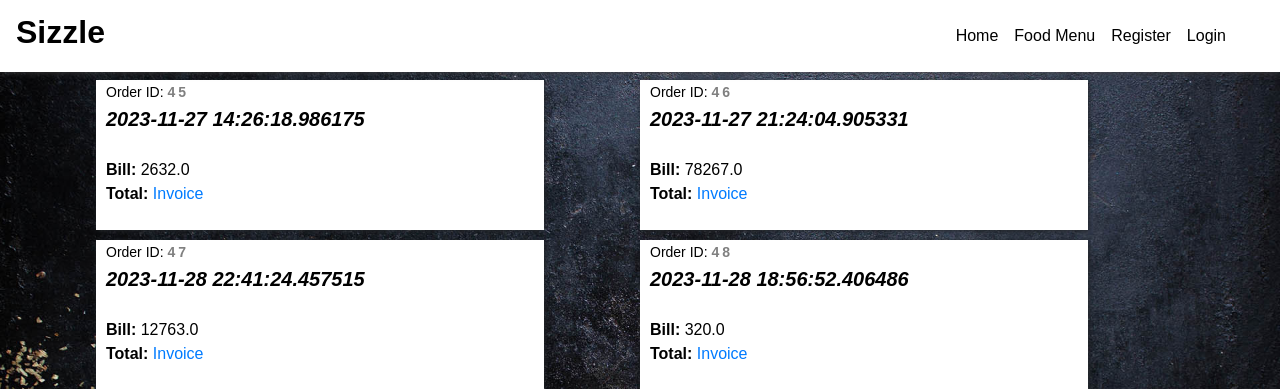
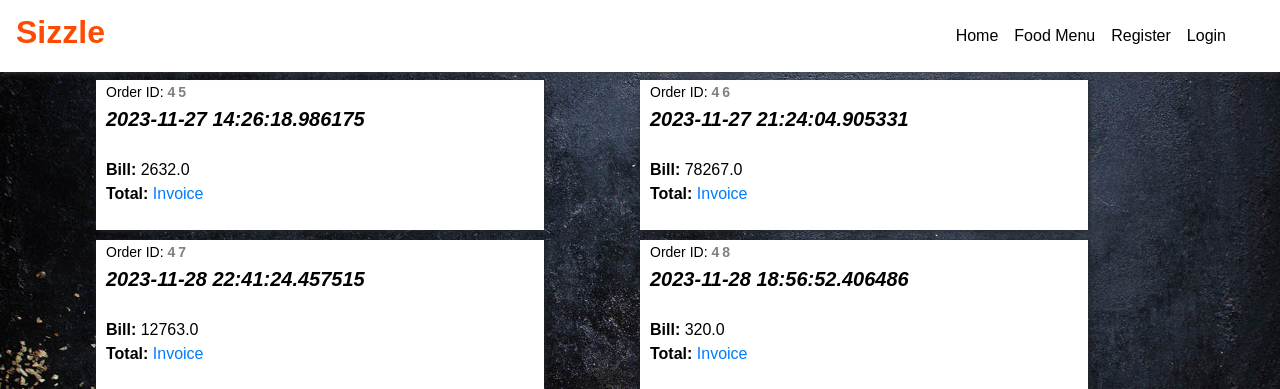
Before and after one commit to 20014606/FoodPlaza, a Django app: page /orders in a window 1280 px wide. Shown: the top 389 px of the page. Run offline with Django 3.2, Linux system fonts and the light colour scheme; data comes from the database, SQL or seed files in the repository; both versions use the stored data as it was after the commit; some libraries are stand-ins or nearby versions.

Commit message:
updated style code

```diff
--- a/FoodProject/Templates/Foodapp/addcust.html
+++ b/FoodProject/Templates/Foodapp/addcust.html
@@ -22,7 +22,7 @@
 	<link rel="shortcut icon" href="{% static 'images/favico.png' %}" type="image/x-icon">
   </head>
     <nav class="navbar navbar-expand-lg navbar-light" style="position: fixed;width:100%;background-image: linear-gradient(180deg,#FFF,#FFF);box-shadow: 0px 0px 7px 0px #404040;">
-      <a class="navbar-brand" href="/"><h2 style="color:black;font-family:sans-serif;font-weight:bolder;"><b>Sizzle</b></h2></a>
+      <a class="navbar-brand" href="/"><h2 style="color:#fe4b03;font-family:sans-serif;font-weight:bolder;"><b>Sizzle</b></h2></a>
       <button class="navbar-toggler" type="button" data-toggle="collapse" data-target="#navbarSupportedContent" aria-controls="navbarSupportedContent" aria-expanded="false" aria-label="Toggle navigation">
         <span class="navbar-toggler-icon"></span>
       </button>
--- a/FoodProject/Templates/Foodapp/cartlist.html
+++ b/FoodProject/Templates/Foodapp/cartlist.html
@@ -36,7 +36,7 @@
 </script>
   </head>
     <nav class="navbar navbar-expand-lg navbar-light" style="position: fixed;width:100%;background-image: linear-gradient(180deg,#FFF,#FFF);box-shadow: 0px 0px 7px 0px #404040;">
-      <a class="navbar-brand" href="/"><h2 style="color:black;font-family:sans-serif;font-weight:bolder;"><b>Sizzle</b></h2></a>
+      <a class="navbar-brand" href="/"><h2 style="color:#fe4b03;font-family:sans-serif;font-weight:bolder;"><b>Sizzle</b></h2></a>
       <button class="navbar-toggler" type="button" data-toggle="collapse" data-target="#navbarSupportedContent" aria-controls="navbarSupportedContent" aria-expanded="false" aria-label="Toggle navigation">
         <span class="navbar-toggler-icon"></span>
       </button>
--- a/FoodProject/Templates/Foodapp/foodlist.html
+++ b/FoodProject/Templates/Foodapp/foodlist.html
@@ -30,7 +30,7 @@
     </header>
 
     <nav class="navbar navbar-expand-lg navbar-light" style="width:100%;background-image: linear-gradient(180deg,#FFF,#FFF);box-shadow: 0px 0px 7px 0px #404040;">
-      <a class="navbar-brand" href="/"><h2 style="color:black;font-family:sans-serif;font-weight:bolder;"><b>Sizzle</b></h2></a>
+      <a class="navbar-brand" href="/"><h2 style="color:#fe4b03;font-family:sans-serif;font-weight:bolder;"><b>Sizzle</b></h2></a>
       <button class="navbar-toggler" type="button" data-toggle="collapse" data-target="#navbarSupportedContent" aria-controls="navbarSupportedContent" aria-expanded="false" aria-label="Toggle navigation">
         <span class="navbar-toggler-icon"></span>
       </button>
--- a/FoodProject/Templates/Foodapp/orderlist.html
+++ b/FoodProject/Templates/Foodapp/orderlist.html
@@ -22,7 +22,7 @@
 	<link rel="shortcut icon" href="{% static 'images/favico.png' %}" type="image/x-icon">
   </head>
     <nav class="navbar navbar-expand-lg navbar-light" style="position: fixed;width:100%;background-image: linear-gradient(180deg,#FFF,#FFF);box-shadow: 0px 0px 7px 0px #404040;">
-      <a class="navbar-brand" href="/"><h2 style="color:black;font-family:sans-serif;font-weight:bolder;"><b>Sizzle</b></h2></a>
+      <a class="navbar-brand" href="/"><h2 style="color:#fe4b03;font-family:sans-serif;font-weight:bolder;"><b>Sizzle</b></h2></a>
       <button class="navbar-toggler" type="button" data-toggle="collapse" data-target="#navbarSupportedContent" aria-controls="navbarSupportedContent" aria-expanded="false" aria-label="Toggle navigation">
         <span class="navbar-toggler-icon"></span>
       </button>
--- a/FoodProject/Templates/Foodapp/updatefood.html
+++ b/FoodProject/Templates/Foodapp/updatefood.html
@@ -22,7 +22,7 @@
 	<link rel="shortcut icon" href="{% static 'images/favico.png' %}" type="image/x-icon">
   </head>
     <nav class="navbar navbar-expand-lg navbar-light" style="position: fixed;width:100%;background-image: linear-gradient(180deg,#FFF,#FFF);box-shadow: 0px 0px 7px 0px #404040;">
-      <a class="navbar-brand" href="/"><h2 style="color:black;font-family:sans-serif;font-weight:bolder;"><b>Sizzle</b></h2></a>
+      <a class="navbar-brand" href="/"><h2 style="color:#fe4b03;font-family:sans-serif;font-weight:bolder;"><b>Sizzle</b></h2></a>
       <button class="navbar-toggler" type="button" data-toggle="collapse" data-target="#navbarSupportedContent" aria-controls="navbarSupportedContent" aria-expanded="false" aria-label="Toggle navigation">
         <span class="navbar-toggler-icon"></span>
       </button>
```
Also changed, not shown: FoodProject/db.sqlite3.
